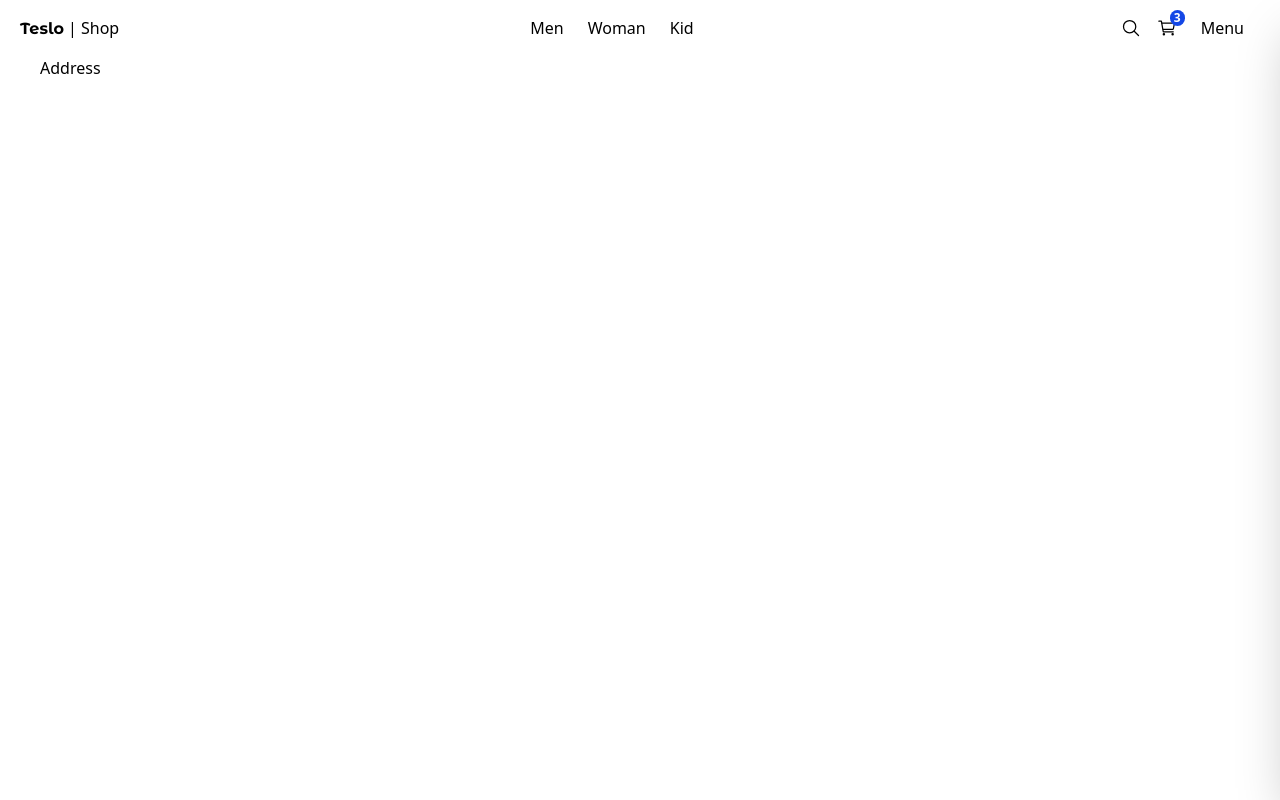
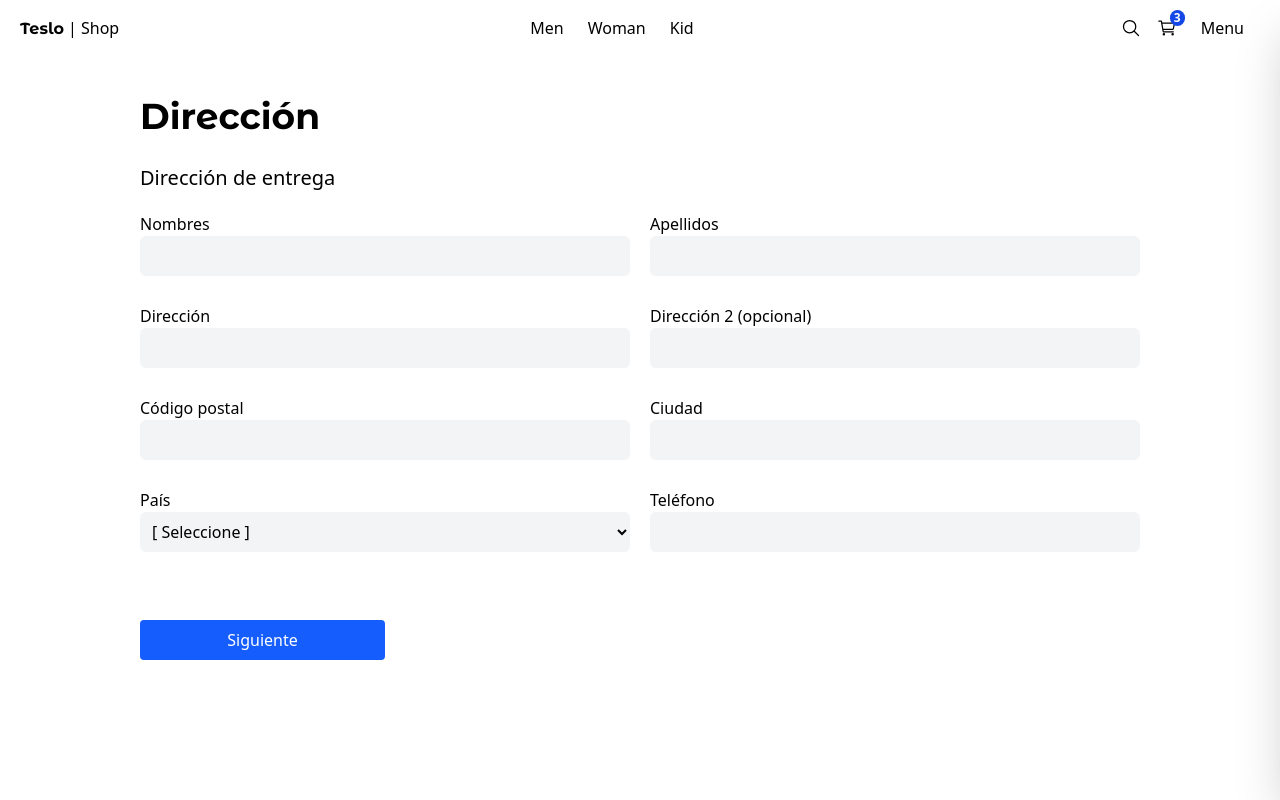
Before and after one commit to JuanCruzMedina/teslo-shop, a Next.js app: page /checkout/address in a window 1280 px wide. Built offline with nearby package versions, Linux system fonts and the light colour scheme.

Commit message:
feat: implement AddressPage with form fields for user delivery information

```diff
--- a/src/app/(shop)/checkout/address/page.tsx
+++ b/src/app/(shop)/checkout/address/page.tsx
@@ -1,3 +1,67 @@
+import { buttonStyles } from "@/app/styles";
+import { Title } from "@/components/ui/title/Title";
+import Link from "next/link";
+
 export default function AddressPage() {
-  return <div>Address</div>;
+  return (
+    <div className="flex flex-col sm:justify-center sm:items-center mb-72 px-10 sm:px-0">
+      <div className="w-full  xl:w-[1000px] flex flex-col justify-center text-left">
+        <Title title="Dirección" subtitle="Dirección de entrega" />
+
+        <div className="grid grid-cols-1 gap-2 sm:gap-5 sm:grid-cols-2">
+          <div className="flex flex-col mb-2">
+            <span>Nombres</span>
+            <input type="text" className="p-2 rounded-md bg-gray-100" />
+          </div>
+
+          <div className="flex flex-col mb-2">
+            <span>Apellidos</span>
+            <input type="text" className="p-2 rounded-md bg-gray-100" />
+          </div>
+
+          <div className="flex flex-col mb-2">
+            <span>Dirección</span>
+            <input type="text" className="p-2 rounded-md bg-gray-100" />
+          </div>
+
+          <div className="flex flex-col mb-2">
+            <span>Dirección 2 (opcional)</span>
+            <input type="text" className="p-2 rounded-md bg-gray-100" />
+          </div>
+
+          <div className="flex flex-col mb-2">
+            <span>Código postal</span>
+            <input type="text" className="p-2 rounded-md bg-gray-100" />
+          </div>
+
+          <div className="flex flex-col mb-2">
+            <span>Ciudad</span>
+            <input type="text" className="p-2 rounded-md bg-gray-100" />
+          </div>
+
+          <div className="flex flex-col mb-2">
+            <span>País</span>
+            <select className="p-2 rounded-md bg-gray-100">
+              <option value="">[ Seleccione ]</option>
+              <option value="CRI">Costa Rica</option>
+            </select>
+          </div>
+
+          <div className="flex flex-col mb-2">
+            <span>Teléfono</span>
+            <input type="text" className="p-2 rounded-md bg-gray-100" />
+          </div>
+
+          <div className="flex flex-col mb-2 sm:mt-10">
+            <Link
+              href="/checkout"
+              className={`${buttonStyles.primary} flex w-full sm:w-1/2 justify-center`}
+            >
+              Siguiente
+            </Link>
+          </div>
+        </div>
+      </div>
+    </div>
+  );
 }
```
